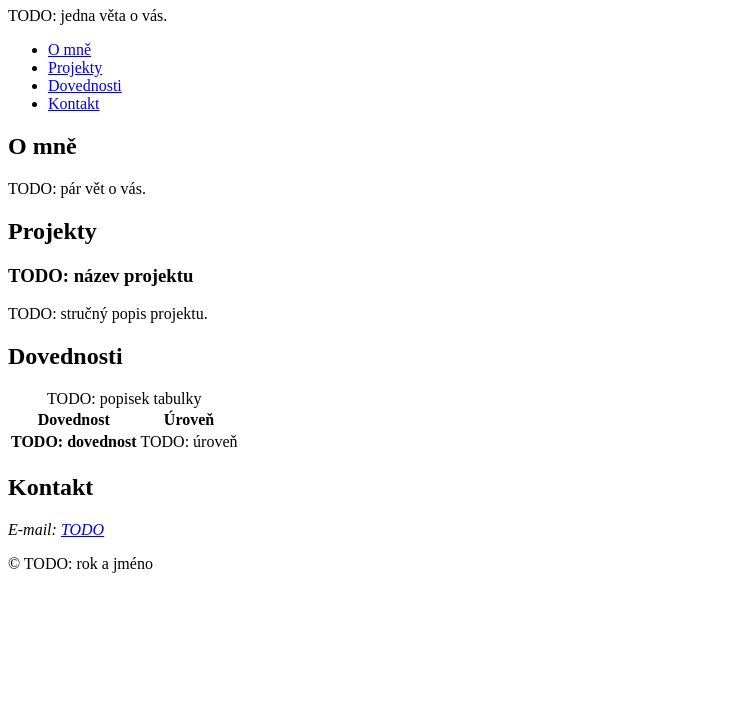
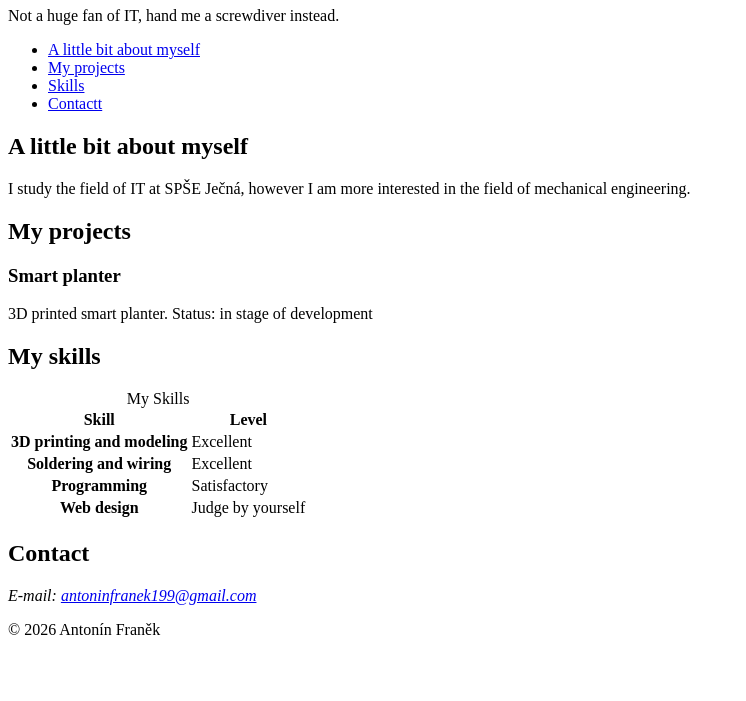
Before and after one commit to mourek199/osobni-stranka, a plain HTML site: page html/index.html in a window 1280 px wide. Shown: the part 99-800 px from the top of the page, without its empty margins (0-746 px from the left). Drawn offline with Linux system fonts and the light colour scheme; files that its build step writes are made by us from their sources.

Commit message:
feat: added personal information

```diff
--- a/index.html
+++ b/html/index.html
@@ -9,17 +9,17 @@
   <link rel="stylesheet" href="css/style.css">
 </head>
 <body>
-  <a class="skip-link" href="#obsah">Přejít na obsah</a>
+  <a class="skip-link" href="#obsah">Contents</a>
 
   <header class="site-header">
-    <h1>TODO: Jméno Příjmení</h1>
-    <p>TODO: jedna věta o vás.</p>
+    <h1>Antonín Franěk</h1>
+    <p>Not a huge fan of IT, hand me a screwdiver instead.</p>
     <nav aria-label="Hlavní navigace">
       <ul>
-        <li><a href="#o-mne">O mně</a></li>
-        <li><a href="#projekty">Projekty</a></li>
-        <li><a href="#dovednosti">Dovednosti</a></li>
-        <li><a href="#kontakt">Kontakt</a></li>
+        <li><a href="#o-mne">A little bit about myself</a></li>
+        <li><a href="#projekty">My projects</a></li>
+        <li><a href="#dovednosti">Skills</a></li>
+        <li><a href="#kontakt">Contactt</a></li>
       </ul>
     </nav>
   </header>
@@ -27,53 +27,65 @@
   <main id="obsah">
 
     <section id="o-mne" class="card" aria-labelledby="o-mne-nadpis">
-      <h2 id="o-mne-nadpis">O mně</h2>
+      <h2 id="o-mne-nadpis">A little bit about myself</h2>
       <!-- TODO: vložte fotku nebo obrázek do složky img/, odkomentujte řádek níže
            a vyplňte výstižný alt (u čistě dekorativního obrázku alt prázdný):
       -->
-      <p>TODO: pár vět o vás.</p>
+      <p>I study the field of IT at SPŠE Ječná, however I am more interested in the field of mechanical engineering.</p>
     </section>
 
     <section id="projekty" aria-labelledby="projekty-nadpis">
-      <h2 id="projekty-nadpis">Projekty</h2>
+      <h2 id="projekty-nadpis">My projects</h2>
       <!-- TODO: alespoň tři položky, každá s obrázkem. Zkopírujte celý prvek article a upravte ho. -->
       <article class="card">
-        <h3>TODO: název projektu</h3>
-        <p>TODO: stručný popis projektu.</p>
+        <h3>Smart planter</h3>
+        <p>3D printed smart planter. Status: in stage of development</p>
       </article>
     </section>
 
     <section id="dovednosti" aria-labelledby="dovednosti-nadpis">
-      <h2 id="dovednosti-nadpis">Dovednosti</h2>
+      <h2 id="dovednosti-nadpis">My skills</h2>
       <table>
-        <caption>TODO: popisek tabulky</caption>
+        <caption>My Skills</caption>
         <thead>
           <tr>
-            <th scope="col">Dovednost</th>
-            <th scope="col">Úroveň</th>
+            <th scope="col">Skill</th>
+            <th scope="col">Level</th>
           </tr>
         </thead>
         <tbody>
           <tr>
-            <th scope="row">TODO: dovednost</th>
-            <td>TODO: úroveň</td>
+            <th scope="row">3D printing and modeling</th>
+            <td>Excellent</td>
+          </tr>
+          <tr>
+            <th scope="row">Soldering and wiring</th>
+            <td>Excellent</td>
+          </tr>
+          <tr>
+            <th scope="row">Programming</th>
+            <td>Satisfactory</td>
+          </tr>
+          <tr>
+            <th scope="row">Web design</th>
+            <td>Judge by yourself</td>
           </tr>
         </tbody>
       </table>
     </section>
 
     <section id="kontakt" class="card" aria-labelledby="kontakt-nadpis">
-      <h2 id="kontakt-nadpis">Kontakt</h2>
+      <h2 id="kontakt-nadpis">Contact</h2>
       <address>
         <!-- TODO: e-mail jako odkaz (mailto:), případně město nebo odkaz na profil -->
-        <p>E-mail: <a href="mailto:TODO">TODO</a></p>
+        <p>E-mail: <a href="antoninfranek199@gmail.com">antoninfranek199@gmail.com</a></p>
       </address>
     </section>
 
   </main>
 
   <footer>
-    <p>© TODO: rok a jméno</p>
+    <p>© 2026 Antonín Franěk</p>
   </footer>
 </body>
 </html>
```
Also changed, not shown: css/style.css (renamed from style.css).
